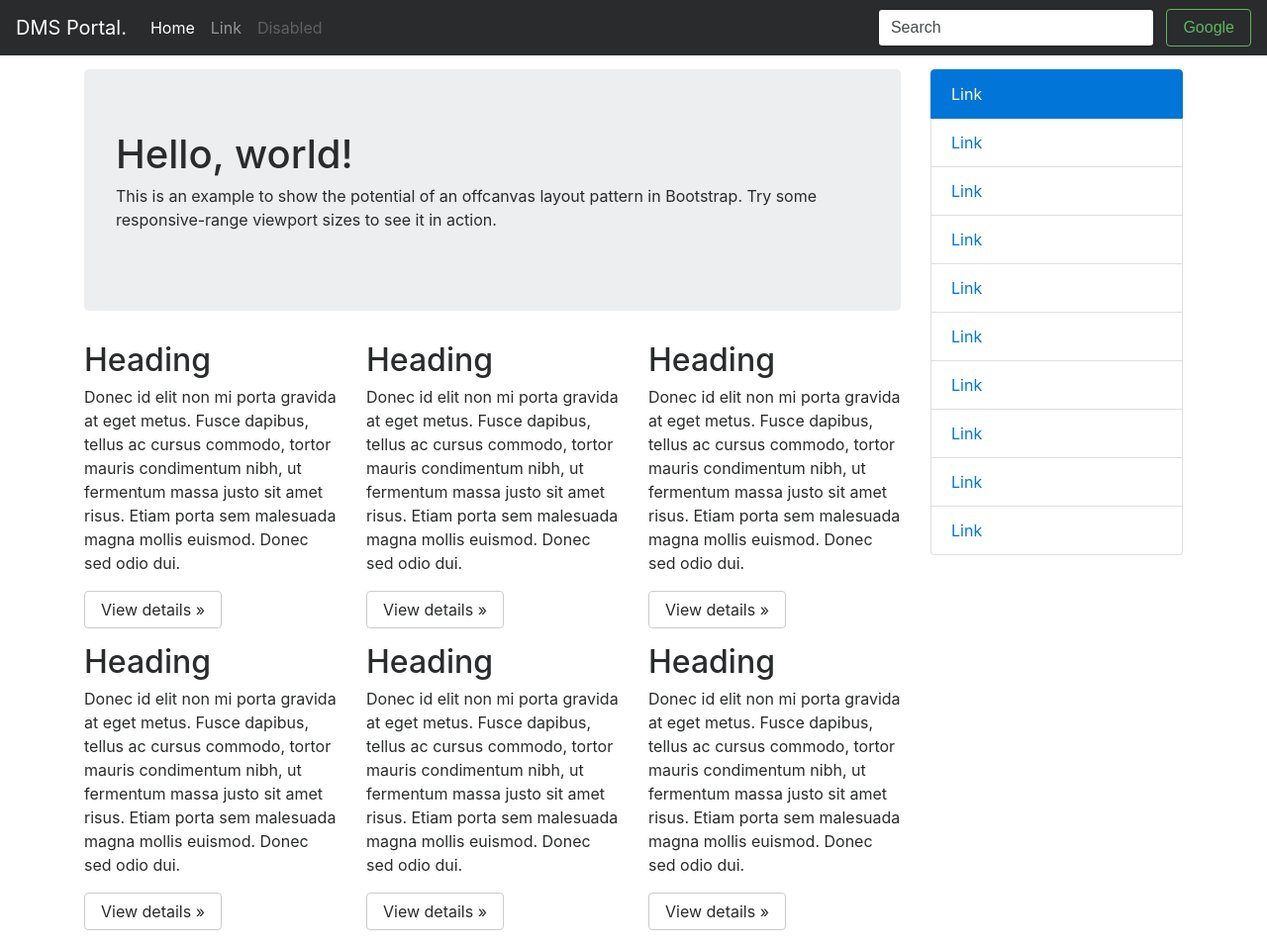
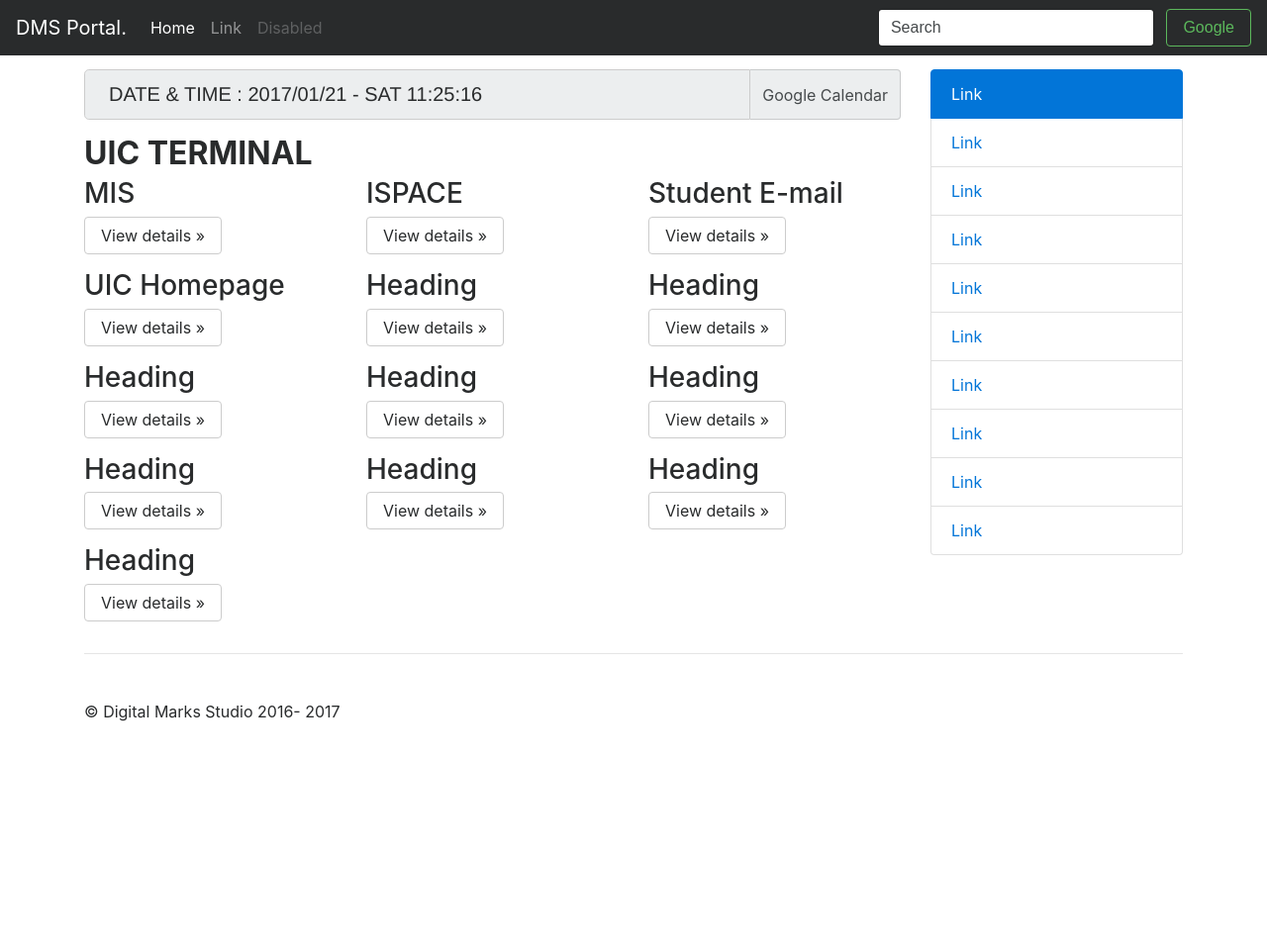
Before and after one commit to ecwu/About_Blank, a plain HTML site: page index.html in a window 1280 px wide. Shown: the top 959 px of the page at 99% size. After the commit the page ends 800 px from the top, so only its background shows below. Drawn offline with nearby package versions, Linux system fonts and the light colour scheme; files whose address does not match are found by name.

Commit message:
Real Time Refresh

```diff
--- a/index.html
+++ b/index.html
@@ -53,39 +53,66 @@
           <p class="float-right hidden-md-up">
             <button type="button" class="btn btn-primary btn-sm" data-toggle="offcanvas">Toggle nav</button>
           </p>
-          <div class="jumbotron">
-            <h1>Hello, world!</h1>
-            <p>This is an example to show the potential of an offcanvas layout pattern in Bootstrap. Try some responsive-range viewport sizes to see it in action.</p>
+          <div>
+          <div class="input-group">
+          <input type="text" id="time" class="btn btn-secondary btn-lg btn-block form-control" readonly="true" style="font-family: helvetica;text-align: left;">
+          <a href="https://calendar.google.com/calendar/render?pli=1#main_7" class="input-group-addon btn btn-secondary">Google Calendar</a>
           </div>
+          <p></p>
+          <p></p>
+          </div>
+          <h2><b>UIC TERMINAL</b></h2>
           <div class="row">
             <div class="col-6 col-lg-4">
-              <h2>Heading</h2>
-              <p>Donec id elit non mi porta gravida at eget metus. Fusce dapibus, tellus ac cursus commodo, tortor mauris condimentum nibh, ut fermentum massa justo sit amet risus. Etiam porta sem malesuada magna mollis euismod. Donec sed odio dui. </p>
+              <h3>MIS</h3>
               <p><a class="btn btn-secondary" href="#" role="button">View details &raquo;</a></p>
             </div><!--/span-->
             <div class="col-6 col-lg-4">
-              <h2>Heading</h2>
-              <p>Donec id elit non mi porta gravida at eget metus. Fusce dapibus, tellus ac cursus commodo, tortor mauris condimentum nibh, ut fermentum massa justo sit amet risus. Etiam porta sem malesuada magna mollis euismod. Donec sed odio dui. </p>
+              <h3>ISPACE</h3>
               <p><a class="btn btn-secondary" href="#" role="button">View details &raquo;</a></p>
             </div><!--/span-->
             <div class="col-6 col-lg-4">
-              <h2>Heading</h2>
-              <p>Donec id elit non mi porta gravida at eget metus. Fusce dapibus, tellus ac cursus commodo, tortor mauris condimentum nibh, ut fermentum massa justo sit amet risus. Etiam porta sem malesuada magna mollis euismod. Donec sed odio dui. </p>
+              <h3>Student E-mail</h3>
               <p><a class="btn btn-secondary" href="#" role="button">View details &raquo;</a></p>
             </div><!--/span-->
             <div class="col-6 col-lg-4">
-              <h2>Heading</h2>
-              <p>Donec id elit non mi porta gravida at eget metus. Fusce dapibus, tellus ac cursus commodo, tortor mauris condimentum nibh, ut fermentum massa justo sit amet risus. Etiam porta sem malesuada magna mollis euismod. Donec sed odio dui. </p>
+              <h3>UIC Homepage</h3>
               <p><a class="btn btn-secondary" href="#" role="button">View details &raquo;</a></p>
             </div><!--/span-->
             <div class="col-6 col-lg-4">
-              <h2>Heading</h2>
-              <p>Donec id elit non mi porta gravida at eget metus. Fusce dapibus, tellus ac cursus commodo, tortor mauris condimentum nibh, ut fermentum massa justo sit amet risus. Etiam porta sem malesuada magna mollis euismod. Donec sed odio dui. </p>
+              <h3>Heading</h3>
               <p><a class="btn btn-secondary" href="#" role="button">View details &raquo;</a></p>
             </div><!--/span-->
             <div class="col-6 col-lg-4">
-              <h2>Heading</h2>
-              <p>Donec id elit non mi porta gravida at eget metus. Fusce dapibus, tellus ac cursus commodo, tortor mauris condimentum nibh, ut fermentum massa justo sit amet risus. Etiam porta sem malesuada magna mollis euismod. Donec sed odio dui. </p>
+              <h3>Heading</h3>
+              <p><a class="btn btn-secondary" href="#" role="button">View details &raquo;</a></p>
+            </div><!--/span-->
+            <div class="col-6 col-lg-4">
+              <h3>Heading</h3>
+              <p><a class="btn btn-secondary" href="#" role="button">View details &raquo;</a></p>
+            </div><!--/span-->
+            <div class="col-6 col-lg-4">
+              <h3>Heading</h3>
+              <p><a class="btn btn-secondary" href="#" role="button">View details &raquo;</a></p>
+            </div><!--/span-->
+            <div class="col-6 col-lg-4">
+              <h3>Heading</h3>
+              <p><a class="btn btn-secondary" href="#" role="button">View details &raquo;</a></p>
+            </div><!--/span-->
+            <div class="col-6 col-lg-4">
+              <h3>Heading</h3>
+              <p><a class="btn btn-secondary" href="#" role="button">View details &raquo;</a></p>
+            </div><!--/span-->
+            <div class="col-6 col-lg-4">
+              <h3>Heading</h3>
+              <p><a class="btn btn-secondary" href="#" role="button">View details &raquo;</a></p>
+            </div><!--/span-->
+            <div class="col-6 col-lg-4">
+              <h3>Heading</h3>
+              <p><a class="btn btn-secondary" href="#" role="button">View details &raquo;</a></p>
+            </div><!--/span-->
+            <div class="col-6 col-lg-4">
+              <h3>Heading</h3>
               <p><a class="btn btn-secondary" href="#" role="button">View details &raquo;</a></p>
             </div><!--/span-->
           </div><!--/row-->
@@ -126,5 +153,30 @@
     <!-- IE10 viewport hack for Surface/desktop Windows 8 bug -->
     <script src="js/ie10-viewport-bug-workaround.js"></script>
     <script src="offcanvas.js"></script>
+    <script type="text/javascript">
+      function getTimes() {
+      var d = new Date(); //定义时间对象
+      var year = d.getFullYear(); //返回年份
+      var month = d.getMonth() + 1; //返回月份
+      var day = d.getDate(); //返回日期
+      var dayofweek = d.getDay();//返回星期索引
+      var huors = d.getHours(); //返回小时
+      var minutes = d.getMinutes(); //返回分钟
+      var seconds = d.getSeconds(); //返回秒
+      var arr_week = ["SUN","MON","TUE","WED","THU","FRI","SAT"];//定义星期数组
+      var week = arr_week[dayofweek];//获取今天星期几
+      if (month <= 9) month = "0" + month;//如果月份小于9,在前面加0
+      if (day <= 9) day = "0" + day;//如果天数小于9,在前面加0
+      if (huors <= 9) huors = "0" + huors;//如果小时小于9,在前面加0
+      if (minutes <= 9) minutes = "0" + minutes;//如果分钟小于9,在前面加0
+      if (seconds <= 9) seconds = "0" + seconds;//如果秒数小于9,在前面加0
+      var times ="DATE & TIME : " + year + "/" + month + "/" + day + " - " + week +" "+  huors + ":" + minutes + ":" + seconds;
+      // document.getElementById("time").innerHTML = times;//把获得的时间展示在ID为time的input元素的value值上JS写法
+      $("#time").val(times);//把获得的时间展示在ID为time的input元素的value值上//Jquery写法
+      // document.write(times);
+      setTimeout(getTimes, 1000);//每隔一秒调用一次getTimes函数
+      }
+      getTimes();//调用实时刷新时间函数
+    </script>
   </body>
 </html>
```
Also changed, not shown: old/index.html (+25 -0 lines).
